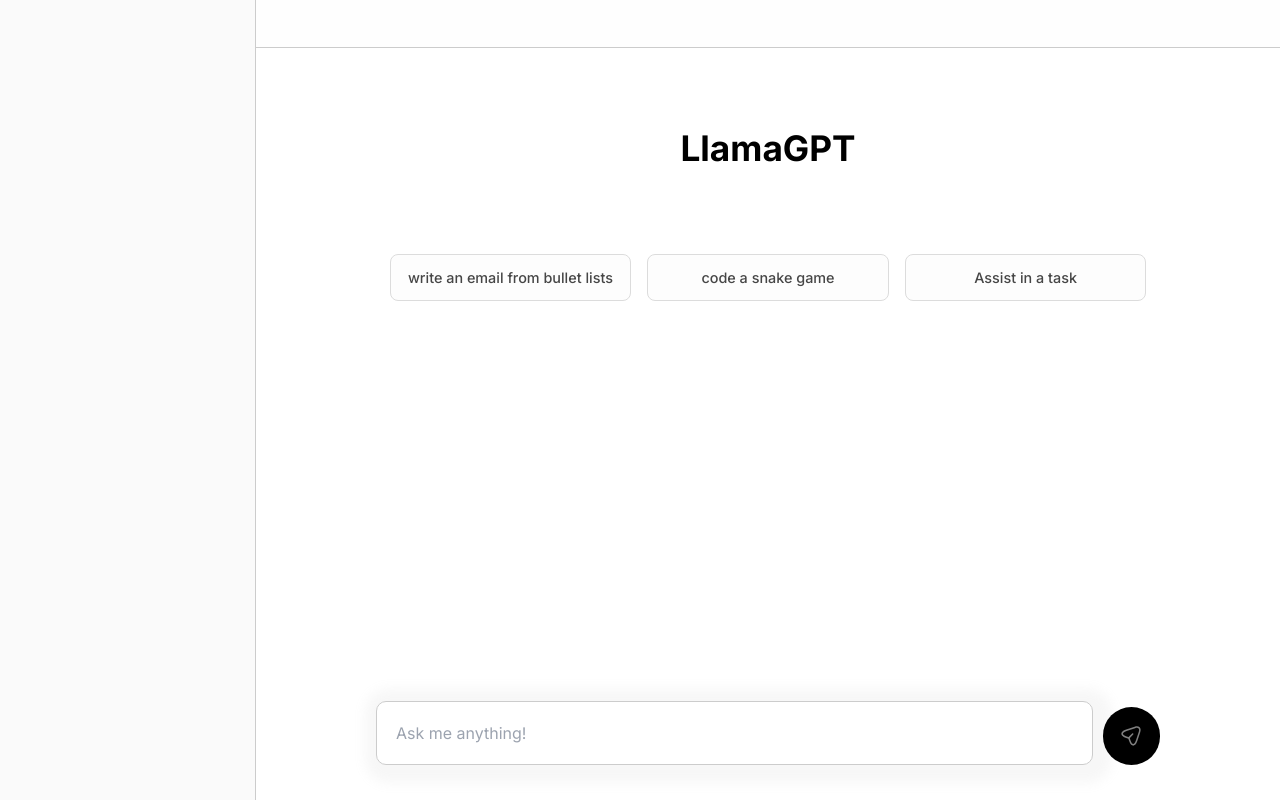
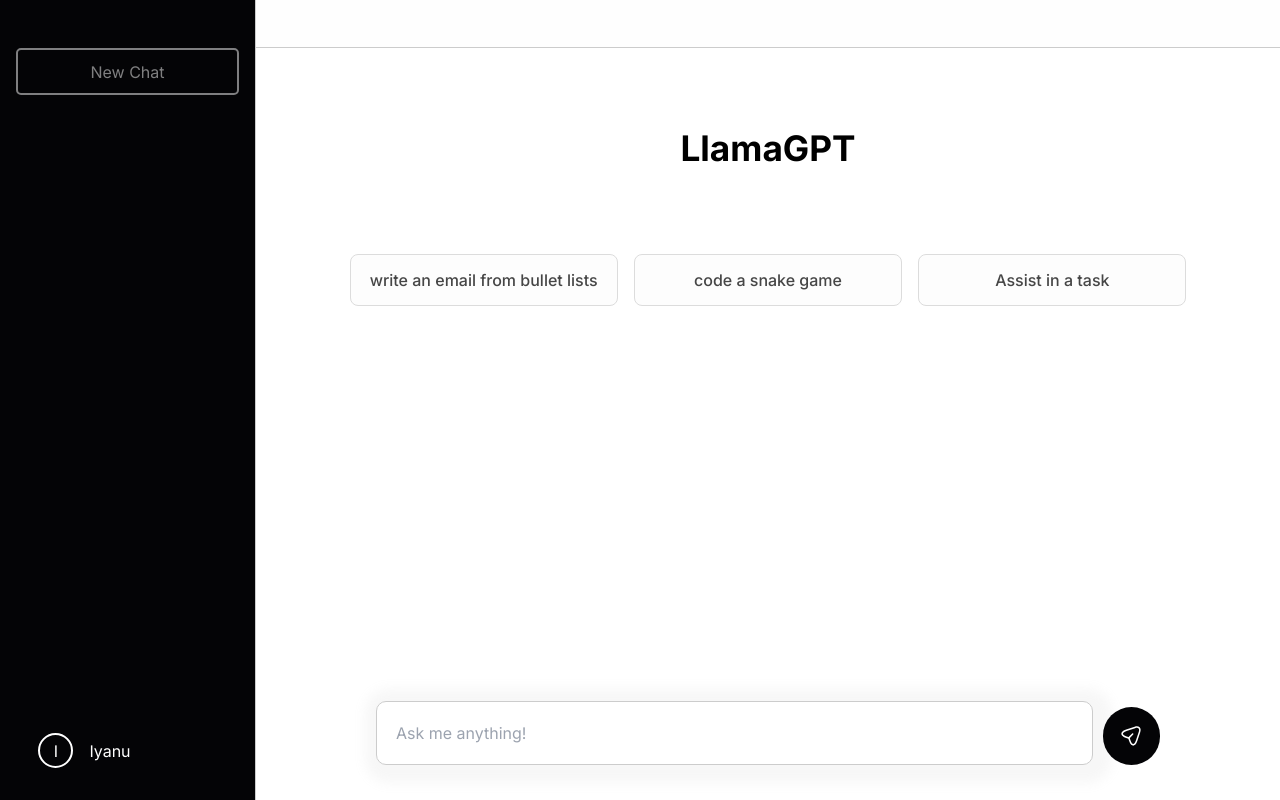
Before and after one commit to Iyanu456/llamaGPT, a Next.js app: page / in a window 1280 px wide. Built offline with nearby package versions, Linux system fonts and the light colour scheme.

Commit message:
working on sidebar

```diff
--- a/src/app/components/Textarea.js
+++ b/src/app/components/Textarea.js
@@ -6,7 +6,7 @@
 export default function MaxHeightTextarea() {
 
   let customStyle = {
-	  border: "1.2px solid #ccc",
+	  border: "1.4px solid #ccc",
     outline: "none",
     borderRadius: "10px",
     boxShadow: "rgba(180, 180, 180, 0.11)4px 3px 12px 15px",
--- a/src/app/globals.css
+++ b/src/app/globals.css
@@ -8,6 +8,7 @@
 }
 :root {
 	--color-grey: rgb(252, 252, 252);
+  --color-primary: #040406;
 }
 
 
@@ -147,7 +148,7 @@
 }
 
 .input-grp > button {
-  background: black;
+  background: var(--color-primary);
 }
 
 .main-grp {
@@ -163,7 +164,8 @@
 
 aside {
   width: 16em;
-  background-color: rgb(250, 250, 250);
+  /*background-color: rgb(250, 250, 250);*/
+  background-color: var(--color-primary);
   border-right: 1.5px solid #ccc;
 }
 
@@ -261,7 +263,6 @@
     /*font-size: 'Jost';|*/
     display: grid;
     place-items: center;
-    font-size: 0.9em;
     font-weight: 500;
     padding: 0.8em 1.2em;
     height: 100%;
@@ -277,16 +278,30 @@
 
 .example-group > div:hover {
     box-shadow: rgba(23, 23, 23, 0.09)4px 3px 12px;
-    border: 1px solid #318CE7;
+    border: 1px solid var(--color-primary);
 }
 
 .heading {
     font-size: 2.2em;
 }
 
+.profile-circle {
+  color: white;
+  border: 2px solid white
+}
 
+.new-chat-button {
+  border: 2px solid rgba(250, 250, 250, 0.5);
+  color: rgba(250, 250, 250, 0.5);
+  border-radius: 5px;
+}
+.new-chat-button:hover{
+  color: white;
+  background-color: rgba(180, 180, 180, 0.1);
+}
 
-@media only screen and (max-width: 800px) {
+@media only screen and (max-width
+  border-radius: 5px;: 800px) {
   .example-group {
         padding: 1em 1.2em;
         display: flex;
--- a/src/app/page.js
+++ b/src/app/page.js
@@ -15,7 +15,13 @@
 	<div className="relative">
 	<header className="grid place-items-center fixed top-0 bottom-auto min-[680px]:left-[16em] right-0 h-[3em]"></header>
 		<div className="main-grp h-[100%] ">
-			<aside className="fixed top-0 bottom-0 right-auto left-0"></aside>
+			<aside className="fixed top-0 bottom-0 right-auto left-0 h-[100%] px-[1em]">
+				<button className="grid place-items-center px-[1.4em] py-[0.6em] mt-[3em] w-[100%] new-chat-button">New Chat</button>
+				<div className="absolute flex top-auto bottom-[2em] gap-[1em] px-[1.4em] w-[100%]">
+					<div className="grid place-items-center h-[35px] w-[35px] rounded-full profile-circle ml-0 my-auto">I</div>
+					<h3 className="my-auto text-white">Iyanu</h3>
+				</div>
+			</aside>
 				<div className="chat-grp min-[680px]:ml-[16em] pt-[3.2em] h-screen">
 					{banner &&
 						<div className="grid place-items-center px-[1.4em]">
```
Also changed, not shown: src/app/assets/icons/send-2.svg.
